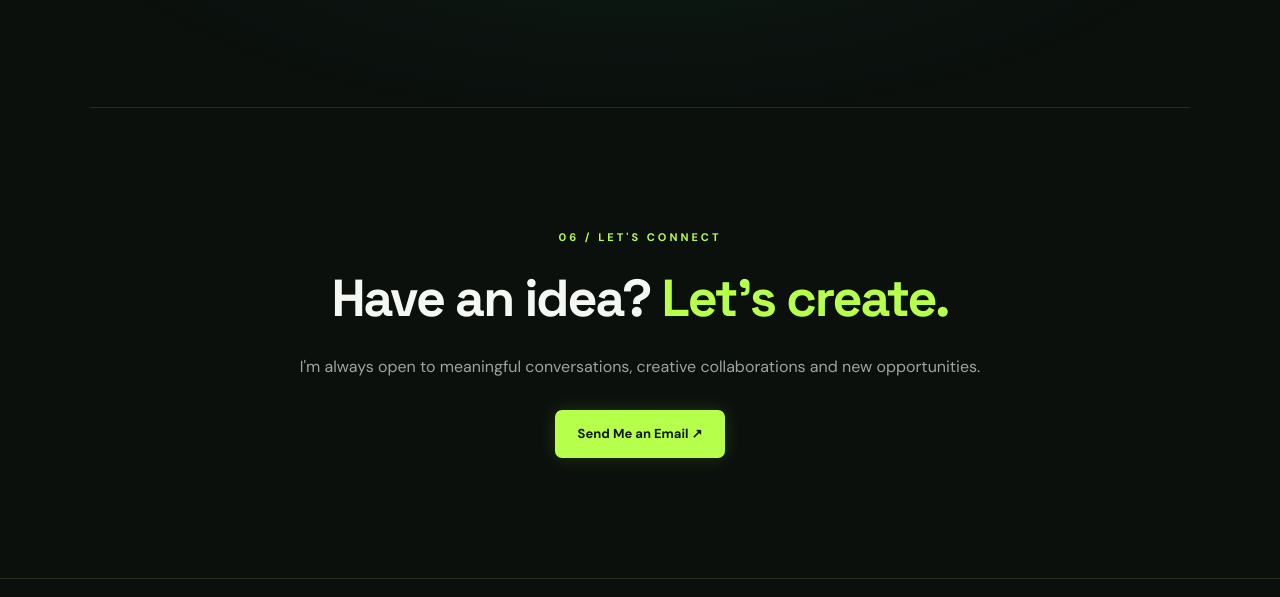
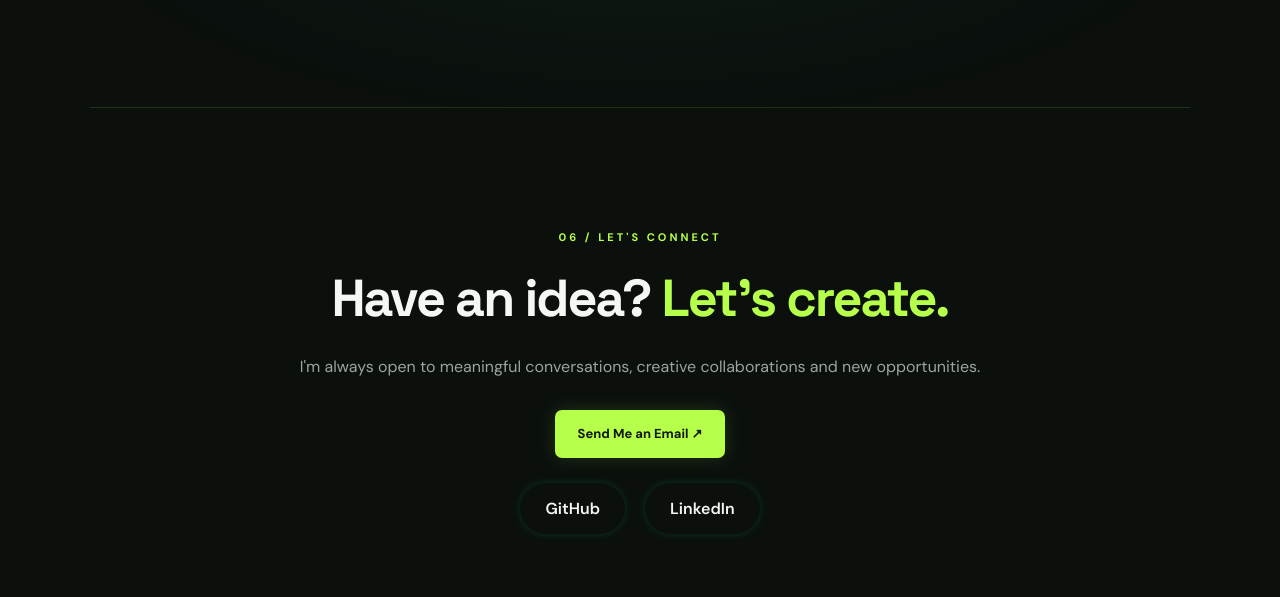
Before and after one commit to davidaahiave-sketch/davetech, a plain HTML site: page index.html in a window 1280 px wide. Shown: the part 3749-4346 px from the top of the page. Drawn offline with Linux system fonts and the light colour scheme.

Commit message:
Add GitHub and LinkedIn links

```diff
--- a/index.html
+++ b/index.html
@@ -309,6 +309,17 @@
                class="btn-primary">
                 Send Me an Email ↗
             </a>
+            <div class="social-links">
+    <a href="https://github.com/davidaahiave-sketch"
+       target="_blank" rel="noopener noreferrer">
+        GitHub
+    </a>
+
+    <a href="https://www.linkedin.com/in/davida-ahiave/"
+       target="_blank" rel="noopener noreferrer">
+        LinkedIn
+    </a>
+</div>
         </section>
 
     </main>
```
